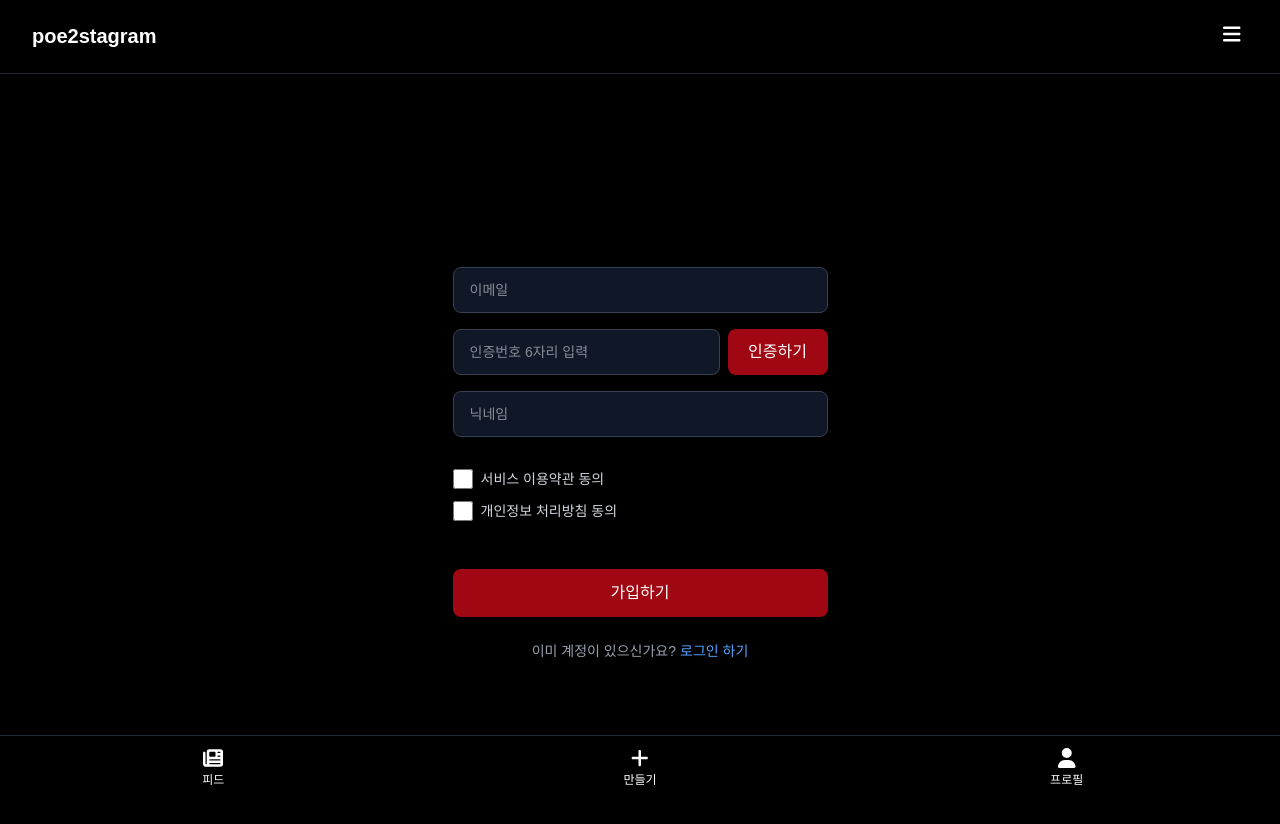
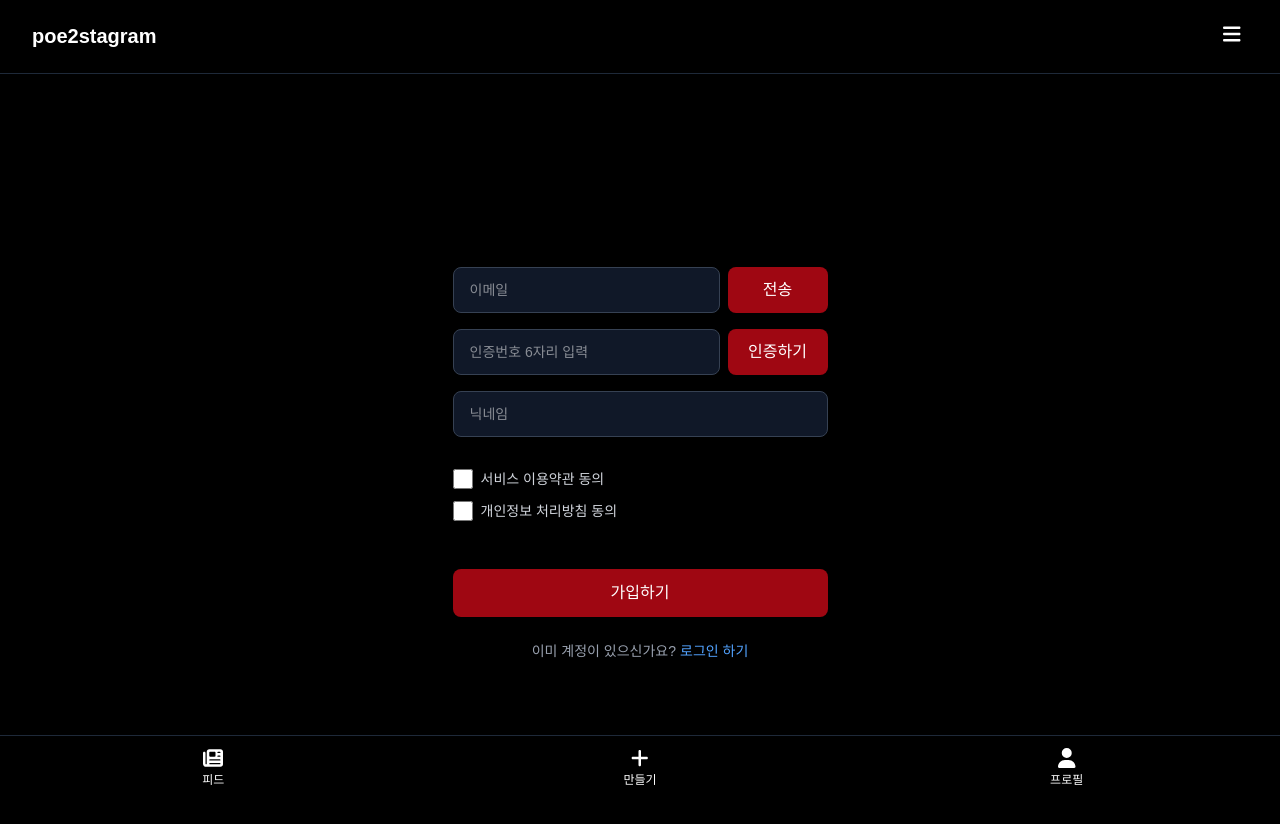
Before and after one commit to zzang535/poestagram, a Next.js app: page /signup in a window 1280 px wide. Shown: the top 824 px of the page. Built offline with nearby package versions, Linux system fonts and the light colour scheme.

Commit message:
feat: 이메일 전송 api 연동

```diff
--- /dev/null
+++ b/src/app/api/auth/send-verification/route.ts
@@ -0,0 +1,28 @@
+import { NextResponse } from 'next/server';
+
+export async function POST(request: Request) {
+  try {
+    const { email } = await request.json();
+
+    // TODO: 실제 이메일 전송 로직 구현
+    // 1. 이메일 유효성 검사
+    // 2. 인증번호 생성
+    // 3. 이메일 전송
+    // 4. 인증번호 저장 (Redis 등)
+
+    // 임시 응답
+    return NextResponse.json({
+      success: true,
+      message: '인증번호가 이메일로 전송되었습니다.',
+    });
+  } catch (error) {
+    console.error('인증번호 전송 중 오류 발생:', error);
+    return NextResponse.json(
+      {
+        success: false,
+        message: '인증번호 전송에 실패했습니다.',
+      },
+      { status: 500 }
+    );
+  }
+}
--- a/src/components/SignUpForm.tsx
+++ b/src/components/SignUpForm.tsx
@@ -1,17 +1,60 @@
+"use client";
+
 import Link from "next/link";
+import { useState } from "react";
+import { sendVerificationEmail } from "@/api/auth";
 
 export default function SignUpForm() {
+  const [email, setEmail] = useState("");
+  const [isLoading, setIsLoading] = useState(false);
+  const [message, setMessage] = useState("");
+
+  const handleSendVerification = async () => {
+    if (!email) {
+      setMessage("이메일을 입력해주세요.");
+      return;
+    }
+
+    try {
+      setIsLoading(true);
+      setMessage("");
+      const response = await sendVerificationEmail(email);
+      setMessage(response.message);
+    } catch (error) {
+      setMessage("인증번호 전송에 실패했습니다.");
+    } finally {
+      setIsLoading(false);
+    }
+  };
+
   return (
     <div className="min-h-screen flex flex-col items-center justify-center px-4">
       <div className="w-full max-w-[375px] space-y-6">
         <form className="space-y-4">
           <div>
-            <input
-              type="email"
-              placeholder="이메일"
-              className="w-full px-4 py-3 border border-gray-700 rounded-lg text-sm focus:border-white focus:ring-white bg-gray-900 text-white"
-              required
-            />
+            <div className="flex gap-2">
+              <input
+                type="email"
+                placeholder="이메일"
+                value={email}
+                onChange={(e) => setEmail(e.target.value)}
+                className="flex-1 px-4 py-3 border border-gray-700 rounded-lg text-sm focus:border-white focus:ring-white bg-gray-900 text-white"
+                required
+              />
+              <button
+                type="button"
+                onClick={handleSendVerification}
+                disabled={isLoading}
+                className="w-[100px] bg-red-800 text-white rounded-lg font-medium hover:bg-red-900 transition-colors disabled:bg-gray-700 disabled:cursor-not-allowed"
+              >
+                {isLoading ? "전송중..." : "전송"}
+              </button>
+            </div>
+            {message && (
+              <p className={`mt-2 text-sm ${message.includes("실패") ? "text-red-500" : "text-green-500"}`}>
+                {message}
+              </p>
+            )}
           </div>
 
           <div className="flex gap-2">
```
